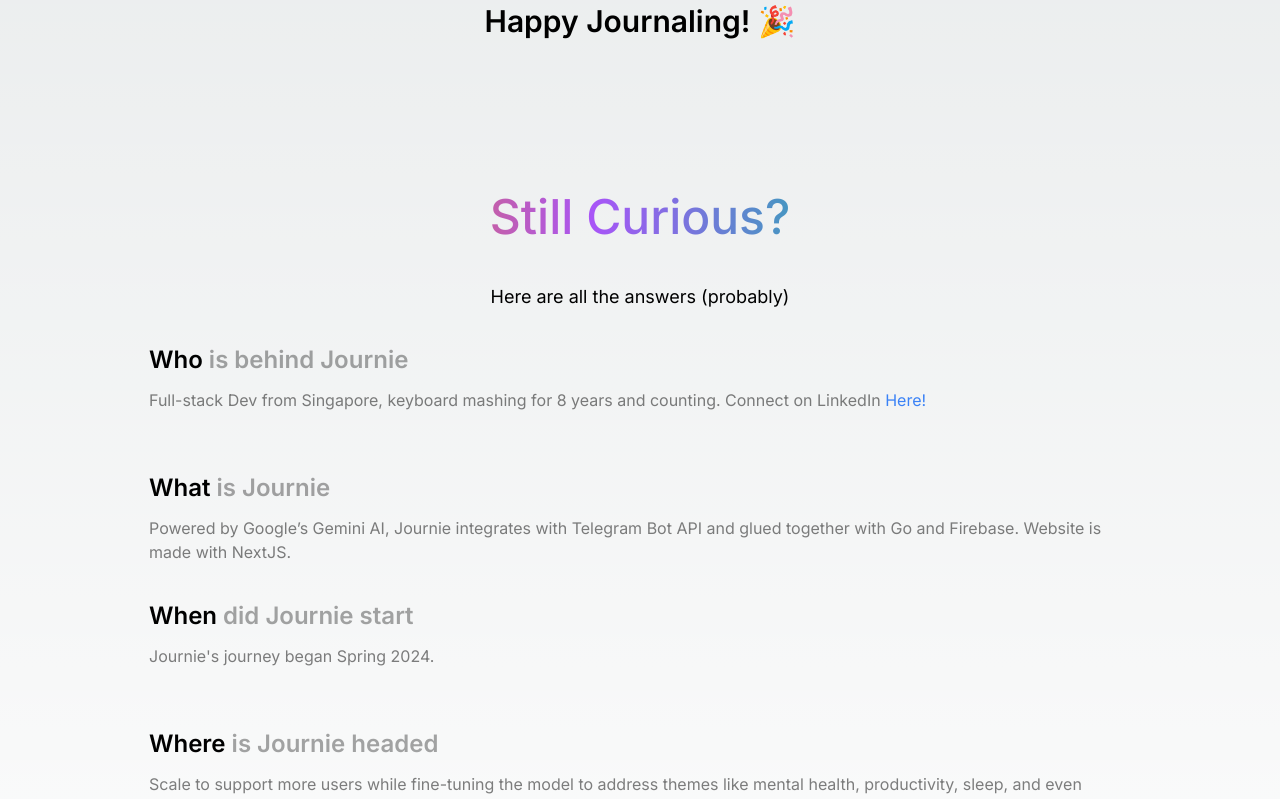
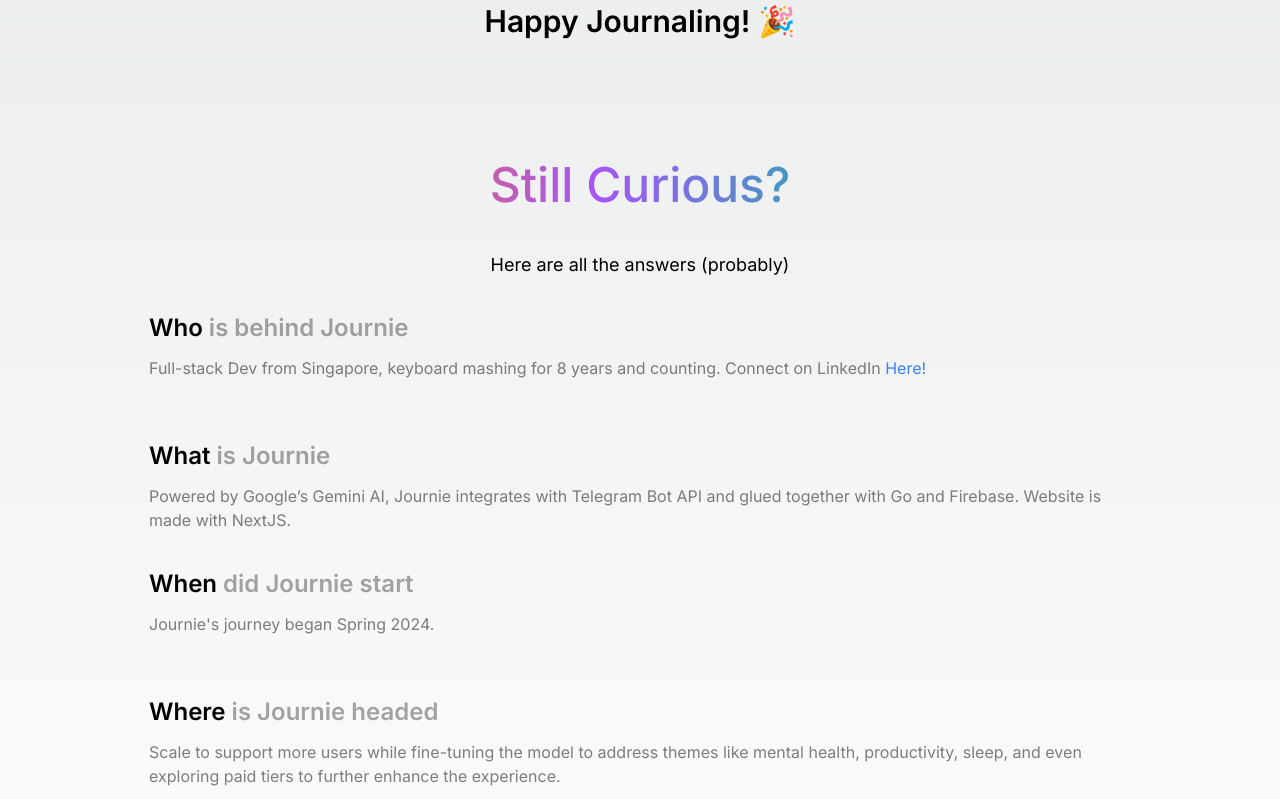
Before and after one commit to watahak/journie, a Next.js app in the folder web/: page / in a window 1280 px wide. Shown: the part 1360-2159 px from the top of the page. Built offline with nearby package versions, Linux system fonts and the light colour scheme.

Commit message:
fix: alignment

```diff
--- a/web/app/page.tsx
+++ b/web/app/page.tsx
@@ -74,7 +74,7 @@
           Start your Journie
         </div>
 
-        <p className="font-normal text-lg">
+        <p className="font-normal text-lg text-center">
           Scan QR code below or tap to open in Telegram
         </p>
 
@@ -93,7 +93,7 @@
         </div>
       </div>
 
-      <div className="mt-8 flex flex-col items-center justify-between mb-32 gap-4">
+      <div className="flex flex-col items-center justify-between mb-32 gap-4">
         <div className="py-4 lg:py-8 text-center font-medium text-3xl lg:text-[48px] animate-text bg-gradient-to-r  from-orange-500 via-purple-500 to-teal-500 bg-clip-text text-transparent">
           Still Curious?
         </div>
```
